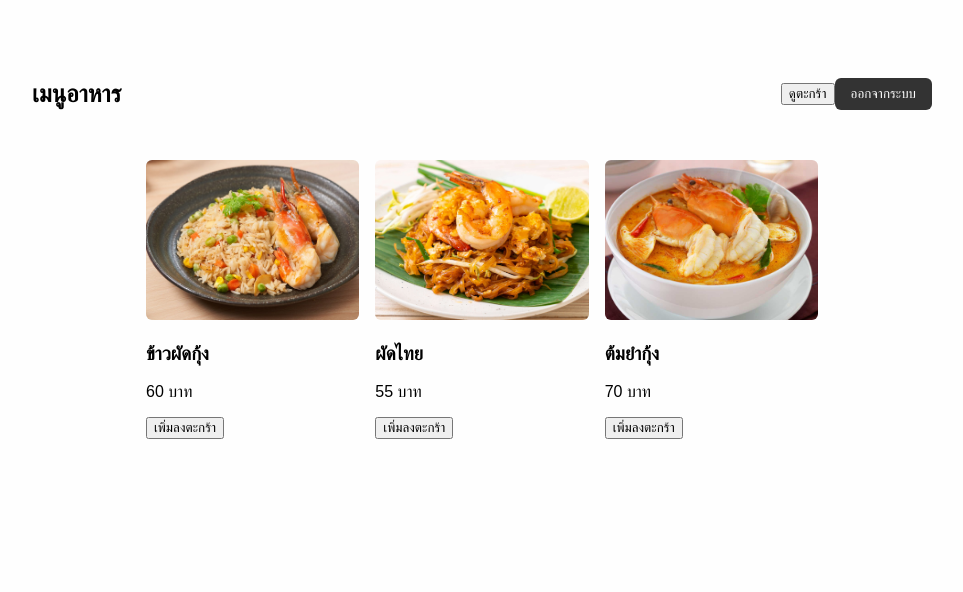
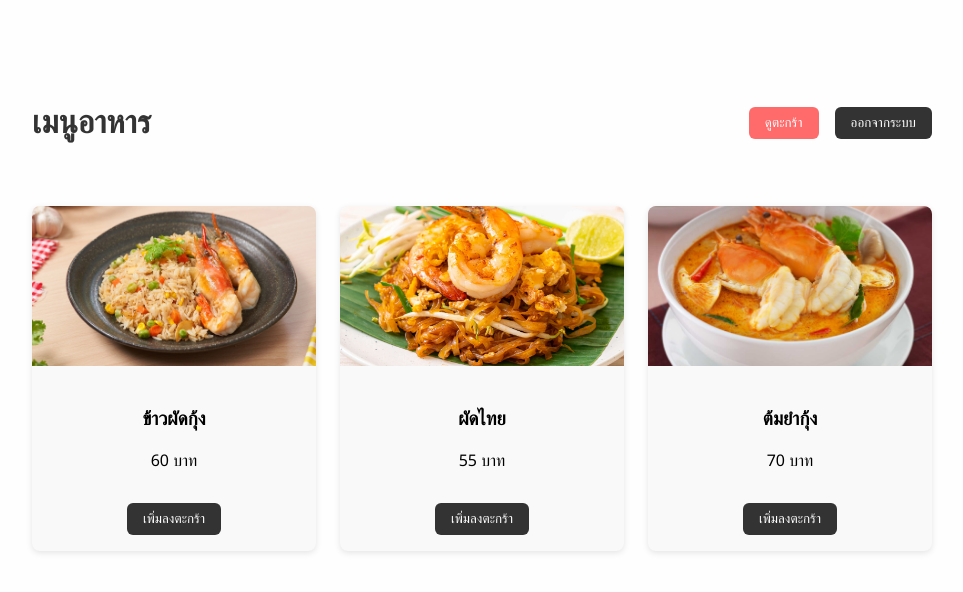
Before and after one commit to Setsukun1997/Food-order-sim, a React (Vite) app in the folder frontend/: page / in a window 1280 px wide. Shown: the top 592 px of the page, without its empty margins (158-1121 px from the left). Built offline with nearby package versions, Linux system fonts and the light colour scheme; sample sign-in values are in the browser's storage.

Commit message:
Update Menu.css

```diff
--- a/frontend/src/styles/Menu.css
+++ b/frontend/src/styles/Menu.css
@@ -1,31 +1,16 @@
 .menu-container {
   background-color: #fefefe;
-  padding: 20px;
+  padding: 2rem;
+  min-height: 100vh;
   max-width: 900px;
   margin: 0 auto;
+  font-family: 'Segoe UI', sans-serif;
 }
-
 .menu-title {
   text-align: center;
-  margin-bottom: 20px;
-}
-
-.menu-grid {
-  display: flex;
-  flex-wrap: wrap;
-  gap: 16px;
-  justify-content: center;
-}
-.menu-image {
-  aspect-ratio: 4 / 3;
-  width: 100%;
-  height: 160px;
-  object-fit: cover;
-  border-radius: 6px;
-}
-.menu-card {
-  max-height: 300px;
-  overflow: hidden;
+  font-size: 2rem;
+  color: #333;
+  margin-bottom: 2rem;
 }
 .menu-header {
   display: flex;
@@ -33,7 +18,6 @@
   align-items: center;
   margin-bottom: 2rem;
 }
-
 .logout-button {
   background-color: #333;
   color: white;
@@ -41,7 +25,61 @@
   border: none;
   border-radius: 6px;
   cursor: pointer;
+  transition: background-color 0.2s ease;
 }
+
 .logout-button:hover {
   background-color: #555;
 }
+.cart-button {
+  background-color: #ff6b6b;
+  color: white;
+  padding: 0.5rem 1rem;
+  border: none;
+  border-radius: 6px;
+  cursor: pointer;
+  margin-right: 1rem;
+  transition: background-color 0.2s ease;
+}
+.cart-button:hover {
+  background-color: #ff4c4c;
+}
+.menu-grid {
+  display: grid;
+  grid-template-columns: repeat(auto-fit, minmax(220px, 1fr));
+  gap: 1.5rem;
+}
+.menu-card {
+  background-color: #f9f9f9;
+  border-radius: 8px;
+  overflow: hidden;
+  box-shadow: 0 2px 6px rgba(0,0,0,0.1);
+  transition: transform 0.2s ease;
+}
+.menu-card:hover {
+  transform: translateY(-4px);
+}
+.menu-image {
+  aspect-ratio: 4 / 3;
+  width: 100%;
+  height: 160px;
+  object-fit: cover;
+  border-radius: 6px 6px 0 0;
+}
+.menu-info {
+  padding: 1rem;
+  text-align: center;
+}
+.menu-button {
+  margin-top: 1rem;
+  padding: 0.5rem 1rem;
+  background-color: #333;
+  color: white;
+  border: none;
+  border-radius: 6px;
+  cursor: pointer;
+  transition: background-color 0.2s ease;
+}
+.menu-button:hover {
+  background-color: #555;
+}
```
